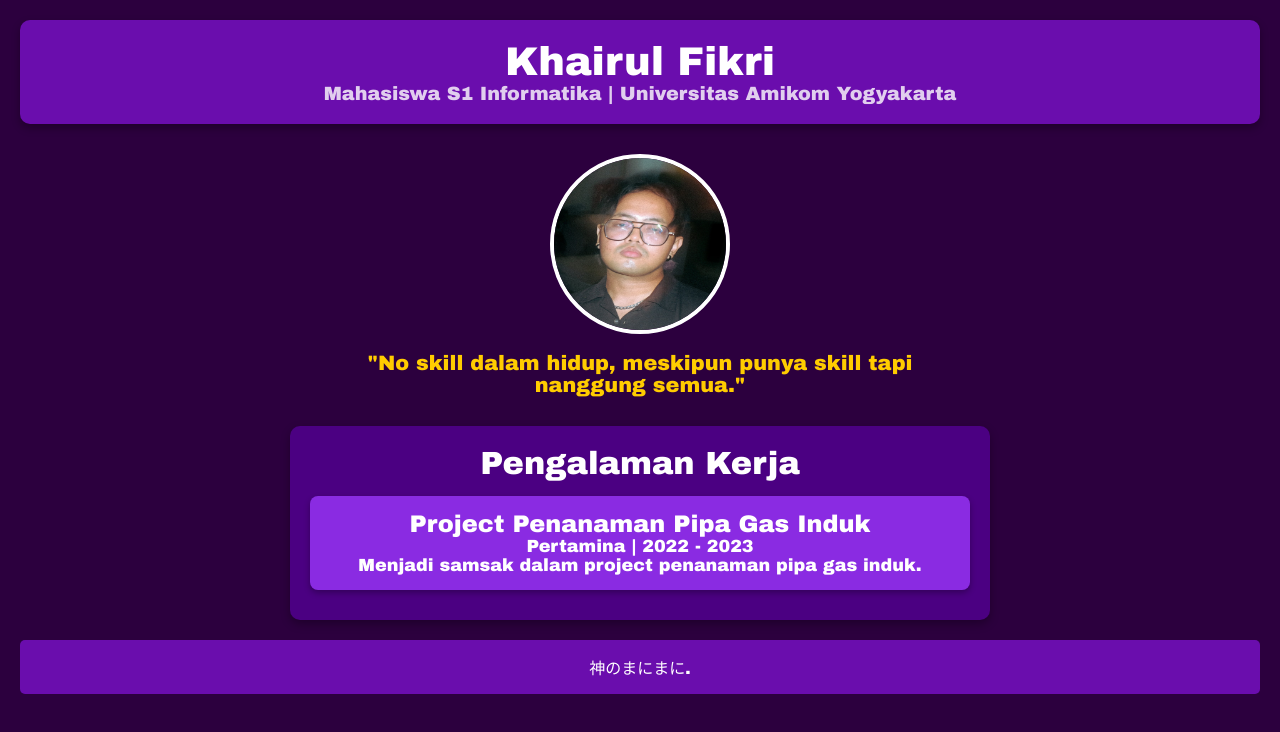
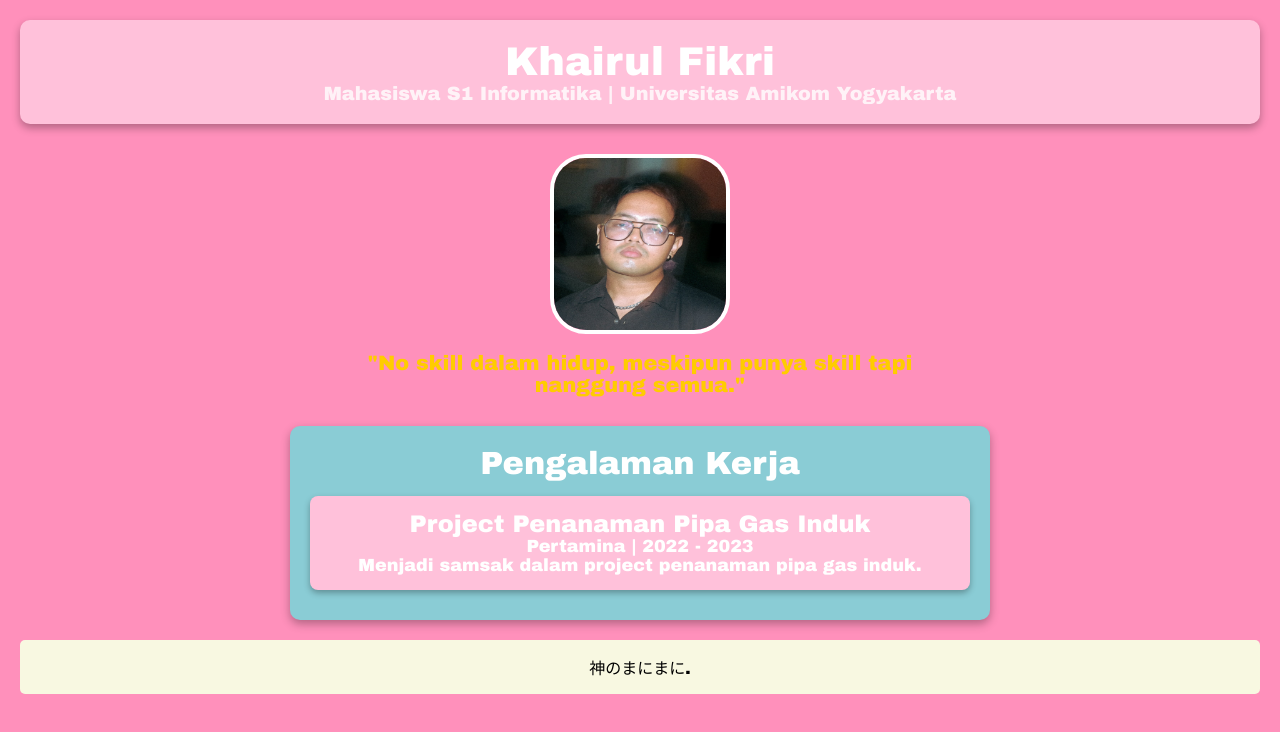
Before and after one commit to Iruru21/my-website, a plain HTML site: page index.html in a window 1280 px wide. Drawn offline with Linux system fonts and the light colour scheme.

Commit message:
update warna

```diff
--- a/style.css
+++ b/style.css
@@ -6,14 +6,14 @@
 }
 
 body {
-    background-color: #2c003e;
+    background-color: #FF90BB;
     color: #ffffff;
     text-align: center;
     padding: 20px;
 }
 
 header {
-    background-color: #6a0dad;
+    background-color: #FFC1DA;
     padding: 20px;
     border-radius: 10px;
     box-shadow: 0 4px 8px rgba(0, 0, 0, 0.3);
@@ -37,7 +37,7 @@ header p {
 .profile-pic {
     width: 180px;
     height: 180px;
-    border-radius: 50%;
+    border-radius: 20%;
     border: 4px solid #ffffff;
     margin-bottom: 15px;
 }
@@ -51,7 +51,7 @@ header p {
 }
 
 .experience {
-    background-color: #4b0082;
+    background-color: #8ACCD5;
     padding: 20px;
     border-radius: 10px;
     max-width: 700px;
@@ -65,7 +65,7 @@ header p {
 }
 
 .job {
-    background-color: #8a2be2;
+    background-color: #FFC1DA;
     padding: 15px;
     border-radius: 8px;
     margin: 10px auto;
@@ -84,7 +84,7 @@ header p {
 footer {
     margin-top: 20px;
     padding: 15px;
-    background-color: #6a0dad;
-    color: white;
+    background-color: #F8F8E1;
+    color: black;
     border-radius: 5px;
 }
```
